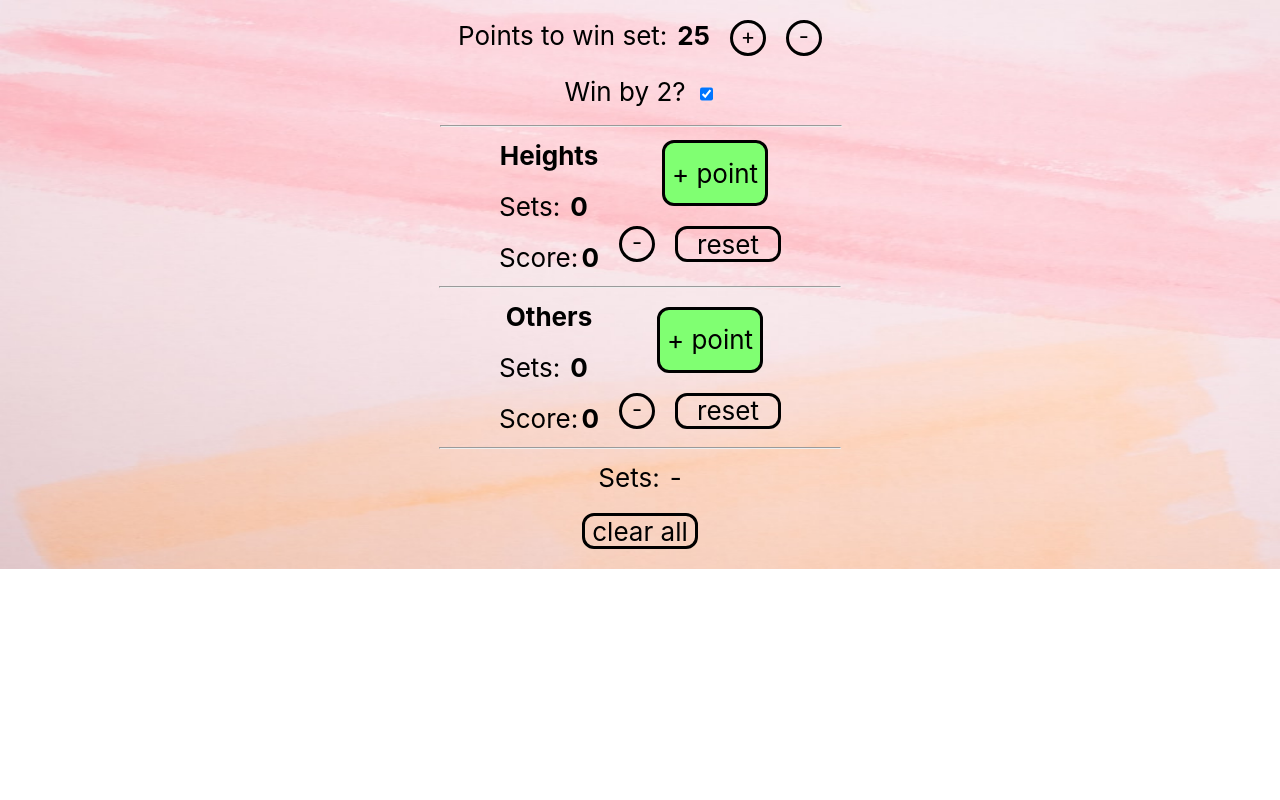
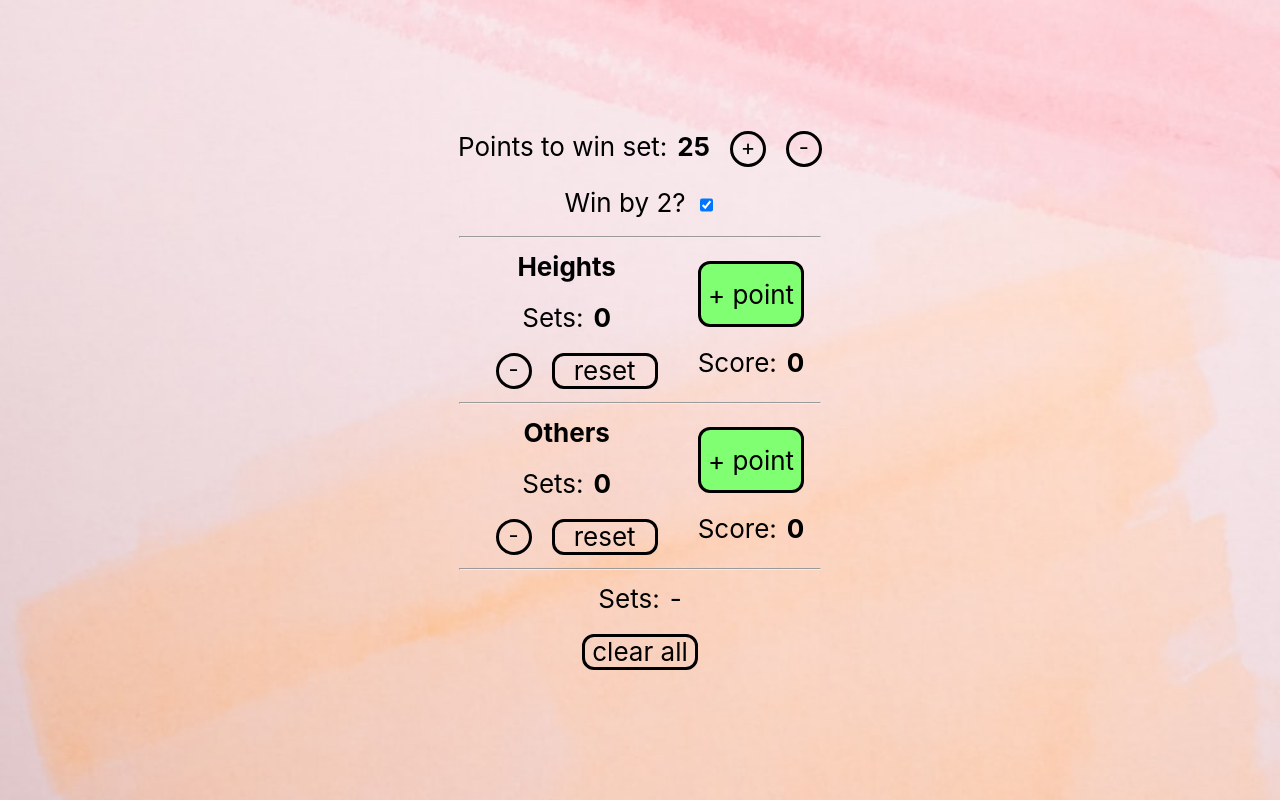
Before and after one commit to cyber-schreiber/VolleyballScoreboard, a React (Create React App) app: page / in a window 1280 px wide. Built offline with nearby package versions, Linux system fonts and the light colour scheme.

Commit message:
touch ups

```diff
--- a/package.json
+++ b/package.json
@@ -2,7 +2,7 @@
   "name": "volleyball-scoreboard",
   "version": "0.1.0",
   "private": true,
-  "homepage": "https://cyber-schreiber.github.io/VolleyballScoreboard/",
+  "homepage": "https://www.volleyballscoreboard.com",
   "dependencies": {
     "@testing-library/jest-dom": "^5.14.1",
     "@testing-library/react": "^11.2.7",
--- a/src/App.css
+++ b/src/App.css
@@ -21,22 +21,22 @@
  }
 
 .App-header {
-  background-color: white;
   /* min-height: 95h; */
   display: flex;
   flex-direction: column;
   align-items: center;
   justify-content: center;
   font-size: calc(10px + 2vmin);
-  color: white;
+  /* color: white; */
   background-image: url('background.jpeg');
-  background-size: 100vw 100vh;
-  /* height: 100%; */
+  /* background-size: 100vh 100vw; */
+  height: 100vh;
+  /* width: 100vw; */
 
   /* Center and scale the image nicely */
-  /* background-position: center; */
-  /* background-repeat: no-repeat; */
-  /* background-size: cover; */
+  background-position: center;
+  background-repeat: no-repeat;
+  background-size: cover;
 }
 
 .App-link {
--- a/src/App.js
+++ b/src/App.js
@@ -90,59 +90,68 @@ export default class App extends React.Component {
 
           <div style={{display: 'flex', marginTop: 20}}>Win by 2? <div style={{width: 10}}/><input style={{height: 30}} type="checkbox" checked={this.state.winBy2} defaultChecked={true} onChange={val => this.setState({winBy2: val.target.checked})}/></div>
 
-            <hr style={{color: 'black', width: 400}}/>
-            <div style={{display: 'flex',}}>
+            <hr style={{color: 'black', width: 360}}/>
+            <div style={{display: 'flex',color: 'black', alignItems: 'center', justifyContent: 'center'}}>
 
-              <div style={{width: 100}}>
+              <div >
                 <b>Heights</b>
-                <div style={{display: 'flex', marginTop: 20}}>
-                  Sets: <div style={{width: 10}}/><b> {this.state.heightsSets}</b>
-                </div>
-                <div style={{display: 'flex', marginTop: 20}}>
-                  Score: <div style={{width: 10}}/><b> {this.state.heightsScore}</b>
-
-                </div>
+                <div style={{display: 'flex', flexDirection: 'column', alignItems: 'center', justifyContent: 'center'}}>
+                  <div style={{display: 'flex', marginTop: 20, marginBottom: 20}}>
+                    Sets: <div style={{width: 10, }}/><b>{this.state.heightsSets}</b>
                   </div>
 
-              <div style={{display: 'flex', flexDirection: 'column', alignItems: 'center'}}>
-                <div onClick={() => this.setHeightsScore(this.state.heightsScore+1)} style={{backgroundColor: '#80FF72', marginBottom: 20, marginLeft: 50, height: 60, width: 100, borderStyle: 'solid', borderWidth: 3, borderRadius: 12, cursor: 'pointer', display: 'flex', justifyContent: 'center', alignItems: 'center'}}>+ point</div>
+
 
                   <div style={{display: 'flex'}}>
                     <div onClick={() => this.setHeightsScore(this.state.heightsScore-1)} style={{fontSize: 22, marginLeft: 20, height: 30, width: 30, borderStyle: 'solid', borderWidth: 3, borderRadius: '50%', cursor: 'pointer'}}>-</div>
                     <div onClick={() => this.setHeightsScore(0)} style={{display: 'flex', justifyContent: 'center', alignItems: 'center', marginLeft: 20, height: 30, width: 100, borderStyle: 'solid', borderWidth: 3, cursor: 'pointer', borderRadius: 12}}>reset</div>
                   </div>
                 </div>
-
-
               </div>
 
-          </div>
-          <hr  style={{color: 'black', width: 400}}/>
-          <div style={{display: 'flex',color: 'black', alignItems: 'center', justifyContent: 'center'}}>
+              <div style={{display: 'flex', flexDirection: 'column', alignItems: 'center', marginLeft: 40}}>
+                <div onClick={() => this.setHeightsScore(this.state.heightsScore+1)} style={{backgroundColor: '#80FF72', marginBottom: 20, height: 60, width: 100, borderStyle: 'solid', borderWidth: 3, borderRadius: 12, cursor: 'pointer', display: 'flex', justifyContent: 'center', alignItems: 'center'}}>+ point</div>
 
-              <div style={{width: 100}}>
-                <b>Others</b>
-                <div style={{display: 'flex', marginTop: 20}}>
-                  Sets: <div style={{width: 10}}/><b> {this.state.otherSets}</b>
-                </div>
-                <div style={{display: 'flex', marginTop: 20}}>
-                  Score: <div style={{width: 10}}/><b> {this.state.otherScore}</b>
+                <div style={{display: 'flex', }}>
+                  Score: <div style={{width: 10}}/><b> {this.state.heightsScore}</b>
 
                 </div>
               </div>
 
-              <div style={{display: 'flex', flexDirection: 'column', alignItems: 'center'}}>
-                <div onClick={() => this.setOtherScore(this.state.otherScore+1)} style={{backgroundColor: '#80FF72', marginBottom: 20, marginLeft: 40, height: 60, width: 100, borderStyle: 'solid', borderWidth: 3, borderRadius: 12, cursor: 'pointer', display: 'flex', justifyContent: 'center', alignItems: 'center'}}>+ point</div>
+
+            </div>
+          </div>
+          <hr  style={{color: 'black', width: 360}}/>
+          <div style={{display: 'flex',color: 'black', alignItems: 'center', justifyContent: 'center'}}>
+
+              <div >
+                <b>Others</b>
+                <div style={{display: 'flex', flexDirection: 'column', alignItems: 'center', justifyContent: 'center'}}>
+                  <div style={{display: 'flex', marginTop: 20, marginBottom: 20}}>
+                    Sets: <div style={{width: 10, }}/><b>{this.state.otherSets}</b>
+                  </div>
+
+
 
                   <div style={{display: 'flex'}}>
                     <div onClick={() => this.setOtherScore(this.state.otherScore-1)} style={{fontSize: 22, marginLeft: 20, height: 30, width: 30, borderStyle: 'solid', borderWidth: 3, borderRadius: '50%', cursor: 'pointer'}}>-</div>
                     <div onClick={() => this.setOtherScore(0)} style={{display: 'flex', justifyContent: 'center', alignItems: 'center', marginLeft: 20, height: 30, width: 100, borderStyle: 'solid', borderWidth: 3, cursor: 'pointer', borderRadius: 12}}>reset</div>
                   </div>
                 </div>
+              </div>
+
+              <div style={{display: 'flex', flexDirection: 'column', alignItems: 'center', marginLeft: 40}}>
+                <div onClick={() => this.setOtherScore(this.state.otherScore+1)} style={{backgroundColor: '#80FF72', marginBottom: 20, height: 60, width: 100, borderStyle: 'solid', borderWidth: 3, borderRadius: 12, cursor: 'pointer', display: 'flex', justifyContent: 'center', alignItems: 'center'}}>+ point</div>
+
+                <div style={{display: 'flex', }}>
+                  Score: <div style={{width: 10}}/><b> {this.state.otherScore}</b>
+
+                </div>
+              </div>
 
 
             </div>
-            <hr style={{width: 400}}/>
+            <hr style={{width: 360}}/>
 
 
           <div style={{display: 'flex', color: 'black', justifyContent: 'center'}}>
```
Lines whose indentation alone changed are shown as unchanged.
